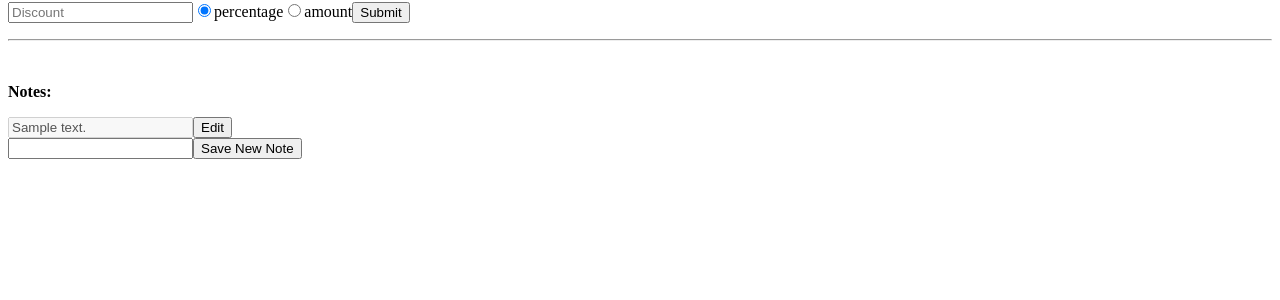
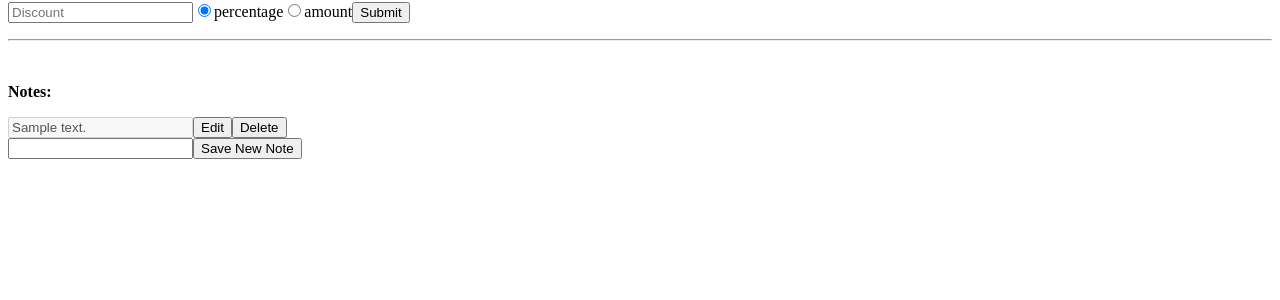
Before and after one commit to jarobinson01/csci467, a PHP site: page /quote.php in a window 1280 px wide. Shown: the part 190-490 px from the top of the page. Run offline with PHP 8.4, Linux system fonts and the light colour scheme; a user stored in the database is signed in; data comes from the database, SQL or seed files in the repository; tables that the repository leaves empty hold one stand-in row (values such as "Sample post").

Commit message:
Update quote.php

```diff
--- a/quote.php
+++ b/quote.php
@@ -128,9 +128,9 @@
         echo '<input id="'.$note_id.'" value="'.$lineItem['text_field'].'" disabled>';
         echo '</form>';
         echo '<button id="editNote'.$note_id.'" onclick="showEditNote(\''.$note_id.'\')">Edit</button>';
-        //echo '<form action="delete_note.php" method="POST" style="display: inline;">';
-        //echo '<input type="submit" name="'.$note_id.'" value="Delete">';
-        //echo '</form>';
+        echo '<form action="delete_note.php" method="POST" style="display: inline;">';
+        echo '<input type="submit" name="'.$note_id.'" value="Delete">';
+        echo '</form>';
         echo '</br>';
     }
     echo '<form action="add_note.php" method="POST">';
```
